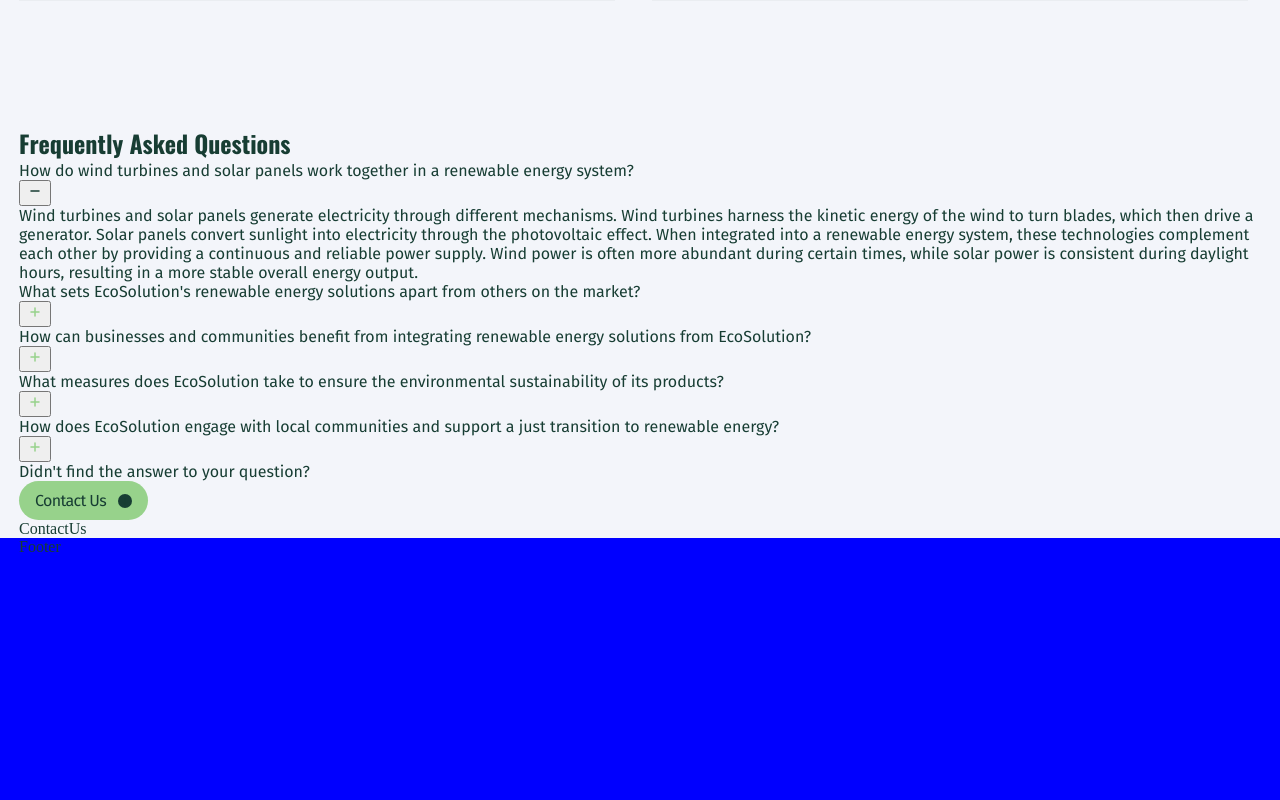
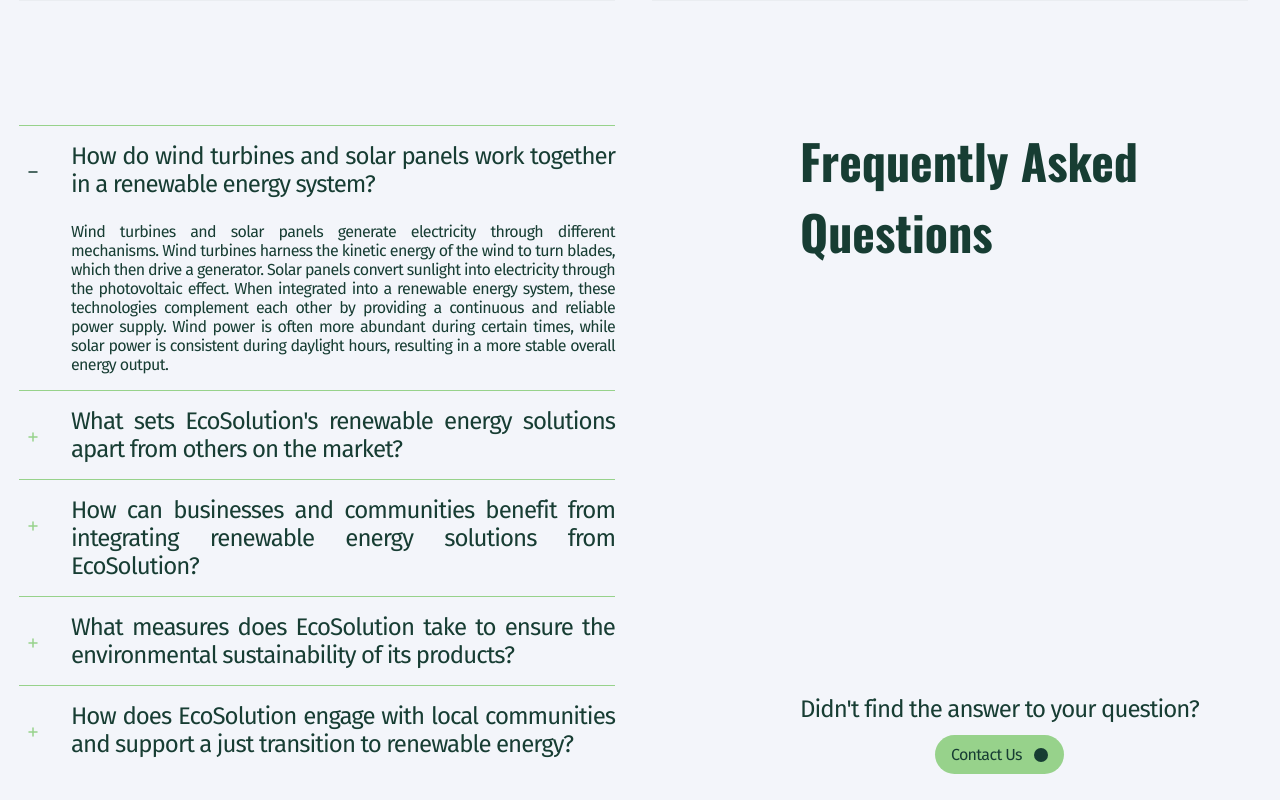
Before and after one commit to darynakarmazin/ecosolution, a React (Create React App) app: page / in a window 1280 px wide. Shown: the part 3780-4580 px from the top of the page. Built offline with nearby package versions, Linux system fonts and the light colour scheme.

Commit message:
Updated styles for FAQ component.

```diff
--- a/src/components/FAQ/FAQ.jsx
+++ b/src/components/FAQ/FAQ.jsx
@@ -1,8 +1,22 @@
 import { useState } from 'react';
 import { ReactComponent as AddIcon } from '../../img/faq/add.svg';
 import { ReactComponent as MinusIcon } from '../../img/faq/minus.svg';
-import { TouchLink } from '../Header/Header.styled';
 import ArrowIcon from '../../img/arrow.svg';
+import {
+  FaqAddQues,
+  FaqAddinionalLink,
+  FaqAddinionalWrapper,
+  FaqAnsver,
+  FaqButton,
+  FaqList,
+  FaqListItem,
+  FaqQuestion,
+  FaqQuestionWrapper,
+  FaqSection,
+  FaqTitle,
+  FaqTitleTab,
+  TouchLink,
+} from './FAQ.styled';
 
 const faqData = [
   {
@@ -14,22 +28,26 @@
   {
     question:
       "What sets EcoSolution's renewable energy solutions apart from others on the market?",
-    answer: 'Answer for the second question goes here.',
+    answer:
+      'Wind turbines and solar panels generate electricity through different mechanisms. Wind turbines harness the kinetic energy of the wind to turn blades, which then drive a generator. Solar panels convert sunlight into electricity through the photovoltaic effect. When integrated into a renewable energy system, these technologies complement each other by providing a continuous and reliable power supply. Wind power is often more abundant during certain times, while solar power is consistent during daylight hours, resulting in a more stable overall energy output.',
   },
   {
     question:
       'How can businesses and communities benefit from integrating renewable energy solutions from EcoSolution?',
-    answer: 'Answer for the third question goes here.',
+    answer:
+      'Wind turbines and solar panels generate electricity through different mechanisms. Wind turbines harness the kinetic energy of the wind to turn blades, which then drive a generator. Solar panels convert sunlight into electricity through the photovoltaic effect. When integrated into a renewable energy system, these technologies complement each other by providing a continuous and reliable power supply. Wind power is often more abundant during certain times, while solar power is consistent during daylight hours, resulting in a more stable overall energy output.',
   },
   {
     question:
       'What measures does EcoSolution take to ensure the environmental sustainability of its products?',
-    answer: 'Answer for the fourth question goes here.',
+    answer:
+      'Wind turbines and solar panels generate electricity through different mechanisms. Wind turbines harness the kinetic energy of the wind to turn blades, which then drive a generator. Solar panels convert sunlight into electricity through the photovoltaic effect. When integrated into a renewable energy system, these technologies complement each other by providing a continuous and reliable power supply. Wind power is often more abundant during certain times, while solar power is consistent during daylight hours, resulting in a more stable overall energy output.',
   },
   {
     question:
       'How does EcoSolution engage with local communities and support a just transition to renewable energy?',
-    answer: 'Answer for the fifth question goes here.',
+    answer:
+      'Wind turbines and solar panels generate electricity through different mechanisms. Wind turbines harness the kinetic energy of the wind to turn blades, which then drive a generator. Solar panels convert sunlight into electricity through the photovoltaic effect. When integrated into a renewable energy system, these technologies complement each other by providing a continuous and reliable power supply. Wind power is often more abundant during certain times, while solar power is consistent during daylight hours, resulting in a more stable overall energy output.',
   },
 ];
 
@@ -41,34 +59,40 @@
   };
 
   return (
-    <section>
-      <h2>Frequently Asked Questions</h2>
-      <ul>
+    <FaqSection>
+      <FaqTitle>Frequently Asked Questions</FaqTitle>
+
+      <FaqList>
         {faqData.map((item, index) => (
-          <li key={index}>
-            <div>
-              <p>{item.question}</p>
-              <button
+          <FaqListItem key={index}>
+            <FaqButton
               type="button"
               aria-label="Toggle answer"
               onClick={() => handleToggle(index)}
             >
               {openIndex === index ? <MinusIcon /> : <AddIcon />}
-              </button>
-            </div>
-            {openIndex === index && <p>{item.answer}</p>}
-          </li>
+            </FaqButton>
+            <FaqQuestionWrapper>
+              <FaqQuestion>{item.question}</FaqQuestion>
+              {openIndex === index && <FaqAnsver>{item.answer}</FaqAnsver>}
+            </FaqQuestionWrapper>
+          </FaqListItem>
         ))}
-      </ul>
+      </FaqList>
 
-      <p>Didn't find the answer to your question? </p>
+      <FaqAddinionalWrapper>
+        <FaqTitleTab>Frequently Asked Questions</FaqTitleTab>
+        <FaqAddinionalLink>
+          <FaqAddQues>Didn't find the answer to your question? </FaqAddQues>
           <TouchLink href="#">
             Contact Us
             <div>
               <img src={ArrowIcon} alt="arrow icon" />
             </div>
           </TouchLink>
-    </section>
+        </FaqAddinionalLink>
+      </FaqAddinionalWrapper>
+    </FaqSection>
   );
 }
 
--- /dev/null
+++ b/src/components/FAQ/FAQ.styled.jsx
@@ -0,0 +1,209 @@
+import styled from 'styled-components';
+
+export const FaqSection = styled.section`
+  display: flex;
+  flex-direction: column;
+  padding-bottom: 36px;
+
+  @media screen and (min-width: 768px) {
+    gap: 24px;
+    flex-direction: row;
+    padding-bottom: 100px;
+  }
+
+  @media screen and (min-width: 1280px) {
+    gap: 185px;
+    padding-bottom: 124px;
+  }
+`;
+
+export const FaqTitle = styled.h2`
+  font-size: 28px;
+  font-weight: 400;
+  line-height: 1;
+  text-transform: uppercase;
+  margin-bottom: 24px;
+  position: relative;
+
+  @media screen and (min-width: 768px) {
+    display: none;
+    font-size: 36px;
+    width: 347px;
+    margin-bottom: 0;
+  }
+
+  @media screen and (min-width: 1280px) {
+    font-size: 48px;
+    width: 398px;
+  }
+`;
+
+export const FaqTitleTab = styled.h2`
+  display: none;
+  @media screen and (min-width: 768px) {
+    display: flex;
+    font-size: 36px;
+    width: 347px;
+    margin-bottom: 0;
+  }
+
+  @media screen and (min-width: 1280px) {
+    font-size: 48px;
+    width: 398px;
+  }
+`;
+
+export const FaqList = styled.ul`
+  margin-bottom: 16px;
+
+  @media screen and (min-width: 768px) {
+    margin-bottom: 0;
+    width: 342px;
+  }
+
+  @media screen and (min-width: 1280px) {
+    width: 596px;
+  }
+`;
+
+export const FaqListItem = styled.li`
+  display: flex;
+  gap: 8px;
+  align-items: flex-start;
+  justify-content: center;
+  border-top: 1px solid var(--hover-items-color);
+  padding: 16px 0;
+
+  @media screen and (min-width: 768px) {
+    gap: 16px;
+  }
+
+  @media screen and (min-width: 1280px) {
+    gap: 24px;
+  }
+`;
+
+export const FaqButton = styled.button`
+  border: none;
+  background: transparent;
+  margin-top: 21px;
+
+  @media screen and (min-width: 768px) {
+  }
+
+  @media screen and (min-width: 1280px) {
+  }
+`;
+
+export const FaqQuestionWrapper = styled.div`
+  display: flex;
+  flex-direction: column;
+  gap: 16px;
+
+  @media screen and (min-width: 768px) {
+  }
+
+  @media screen and (min-width: 1280px) {
+    gap: 24px;
+  }
+`;
+
+export const FaqQuestion = styled.p`
+  text-align: justify;
+  font-size: 18px;
+  letter-spacing: -0.72px;
+
+  @media screen and (min-width: 768px) {
+  }
+
+  @media screen and (min-width: 1280px) {
+    font-size: 24px;
+    letter-spacing: -0.96px;
+  }
+`;
+
+export const FaqAnsver = styled.p`
+  text-align: justify;
+  font-size: 14px;
+  letter-spacing: -0.56px;
+
+  @media screen and (min-width: 768px) {
+  }
+
+  @media screen and (min-width: 1280px) {
+    font-size: 16px;
+    letter-spacing: -0.64px;
+  }
+`;
+
+export const FaqAddinionalWrapper = styled.div`
+  @media screen and (min-width: 768px) {
+    display: flex;
+    flex-direction: column;
+    justify-content: space-between;
+  }
+`;
+
+export const FaqAddinionalLink = styled.a`
+  display: flex;
+  flex-direction: column;
+  justify-content: center;
+  align-items: center;
+
+  @media screen and (min-width: 768px) {
+    align-items: flex-start;
+  }
+
+  @media screen and (min-width: 1280px) {
+    align-items: center;
+  }
+`;
+
+export const TouchLink = styled.a`
+  display: inline-flex;
+  padding: 10px 16px;
+  justify-content: center;
+  align-items: center;
+  gap: 12px;
+  border-radius: 500px;
+  background: var(--hover-items-color, #97d28b);
+  color: var(--main-font-color, #173d33);
+  font-family: var(--main-font);
+  font-size: 16px;
+  letter-spacing: -0.64px;
+  transition: var(--transition-dur-and-func);
+
+  div {
+    width: 14px;
+    height: 14px;
+    background: #173d33;
+    border-radius: 50%;
+    transition: var(--transition-dur-and-func);
+  }
+
+  &:hover,
+  :focus {
+    background: #173d33;
+    color: #97d28b;
+
+    div {
+      background: #97d28b;
+    }
+  }
+`;
+
+export const FaqAddQues = styled.p`
+  font-size: 18px;
+  letter-spacing: -0.72px;
+  text-align: center;
+  margin-bottom: 12px;
+
+  @media screen and (min-width: 768px) {
+    align-items: flex-start;
+  }
+
+  @media screen and (min-width: 1280px) {
+    font-size: 24px;
+    letter-spacing: -0.96px;
+  }
+`;
```
Lines whose indentation alone changed are shown as unchanged.
